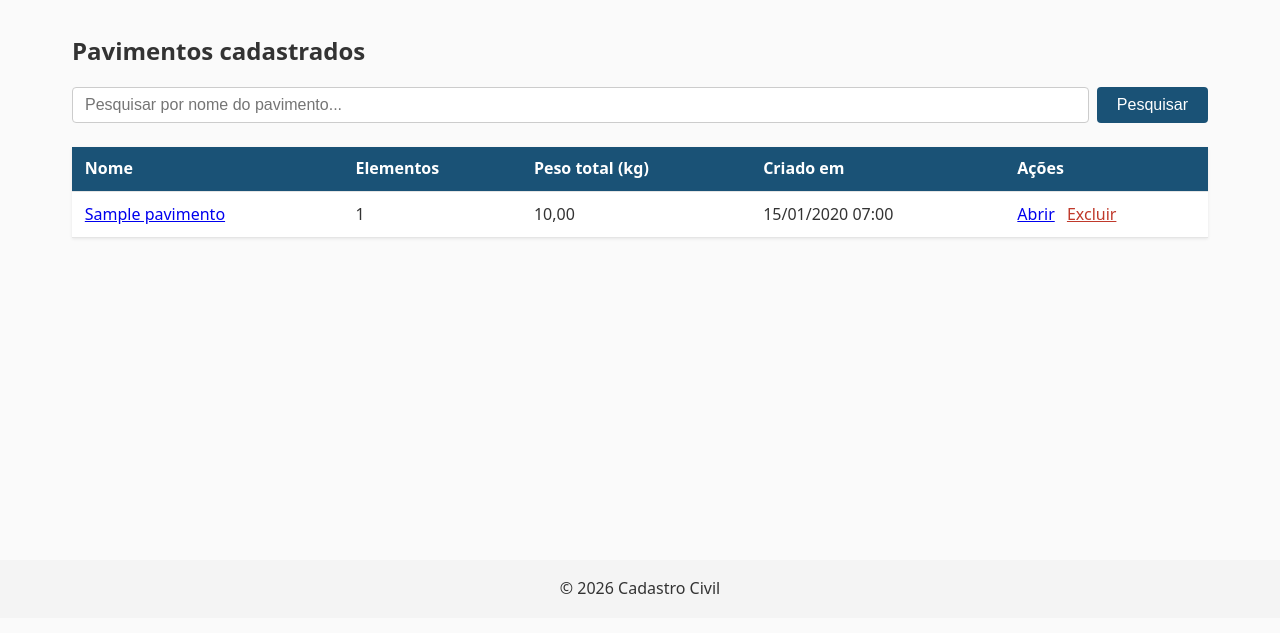
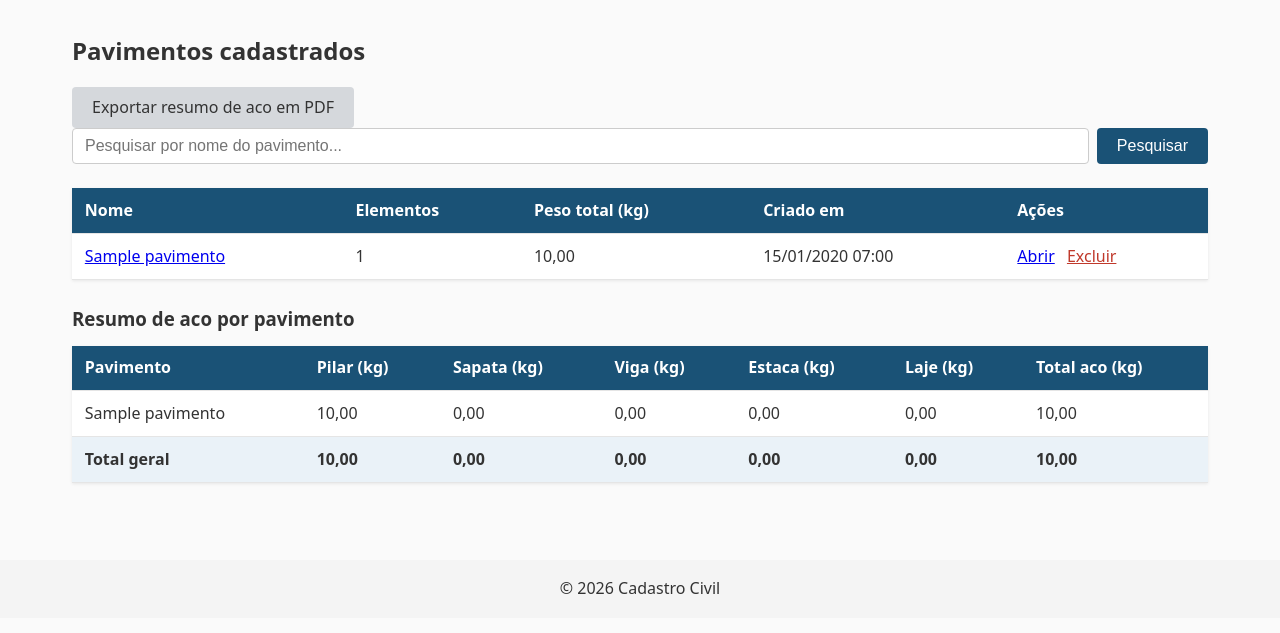
Before and after one commit to marcoantonio567/bd-_project_civil, a Django app: page /pavimentos/ in a window 1280 px wide. Shown: the part 83-716 px from the top of the page. Run offline with Django 5.2, Linux system fonts and the light colour scheme; tables that the repository leaves empty hold one stand-in row (values such as "Sample post").

Commit message:
Add PDF export functionality for Aço summary report; update views, templates, and tests

```diff
--- a/core/urls.py
+++ b/core/urls.py
@@ -7,6 +7,7 @@ app_name = 'core'
 urlpatterns = [
     path('', views.home, name='home'),
     path('pavimentos/', views.pavimento_list, name='pavimento_list'),
+    path('relatorios/resumo-aco/', views.relatorio_resumo_aco, name='relatorio_resumo_aco'),
     path('pavimentos/novo/', views.pavimento_create, name='pavimento_create'),
     path('pavimentos/<int:pk>/', views.pavimento_detail, name='pavimento_detail'),
     path('pavimentos/<int:pk>/excluir/', views.pavimento_delete, name='pavimento_delete'),
--- a/core/views.py
+++ b/core/views.py
@@ -1,9 +1,16 @@
 import re
+from decimal import Decimal
+from io import BytesIO
 from itertools import groupby
 
 from django.contrib import messages
+from django.http import HttpResponse
 from django.shortcuts import get_object_or_404, redirect, render
 from django.urls import reverse
+from reportlab.lib import colors
+from reportlab.lib.pagesizes import A4, landscape
+from reportlab.lib.styles import getSampleStyleSheet
+from reportlab.platypus import Paragraph, SimpleDocTemplate, Spacer, Table, TableStyle
 
 from .forms import ElementoForm, PavimentoForm
 from .models import Elemento, Pavimento
@@ -29,6 +36,64 @@ def resumo_por_diametro(elementos):
             'peso_total': sum(e.peso_total for e in itens),
         })
     return resumo
+
+
+def formatar_decimal_br(valor):
+    return f'{valor:.2f}'.replace('.', ',')
+
+
+def pavimentos_filtrados(busca=''):
+    pavimentos = Pavimento.objects.prefetch_related('elementos').all()
+    if busca:
+        pavimentos = pavimentos.filter(nome__icontains=busca)
+    return sorted(pavimentos, key=lambda p: chave_natural(p.nome))
+
+
+def resumo_aco_por_pavimentos(pavimentos):
+    """Resume somente o peso de aco, separado por pavimento e tipo."""
+    tipos = [{'codigo': codigo, 'rotulo': rotulo} for codigo, rotulo in Elemento.TIPO_CHOICES]
+    totais_por_tipo = {tipo['codigo']: Decimal('0') for tipo in tipos}
+    linhas = []
+    total_geral = Decimal('0')
+
+    for pavimento in pavimentos:
+        elementos_aco = [e for e in pavimento.elementos.all() if e.eh_aco]
+        total_pavimento = Decimal('0')
+        totais_tipo = []
+
+        for tipo in tipos:
+            subtotal = sum(
+                (e.peso_total for e in elementos_aco if e.tipo == tipo['codigo']),
+                Decimal('0'),
+            )
+            totais_tipo.append({
+                'codigo': tipo['codigo'],
+                'rotulo': tipo['rotulo'],
+                'peso_total': subtotal,
+            })
+            totais_por_tipo[tipo['codigo']] += subtotal
+            total_pavimento += subtotal
+
+        linhas.append({
+            'pavimento': pavimento,
+            'tipos': totais_tipo,
+            'total': total_pavimento,
+        })
+        total_geral += total_pavimento
+
+    return {
+        'tipos': tipos,
+        'linhas': linhas,
+        'totais_tipos': [
+            {
+                'codigo': tipo['codigo'],
+                'rotulo': tipo['rotulo'],
+                'peso_total': totais_por_tipo[tipo['codigo']],
+            }
+            for tipo in tipos
+        ],
+        'total_geral': total_geral,
+    }
 
 
 def elemento_form_prefix(elemento):
@@ -149,14 +214,73 @@ def home(request):
 
 def pavimento_list(request):
     busca = request.GET.get('q', '').strip()
-    pavimentos = Pavimento.objects.all()
-    if busca:
-        pavimentos = pavimentos.filter(nome__icontains=busca)
-    pavimentos = sorted(pavimentos, key=lambda p: chave_natural(p.nome))
+    pavimentos = pavimentos_filtrados(busca)
+    resumo_aco = resumo_aco_por_pavimentos(pavimentos)
     return render(request, 'core/pavimento_list.html', {
         'pavimentos': pavimentos,
         'busca': busca,
+        'resumo_aco': resumo_aco,
     })
+
+
+def relatorio_resumo_aco(request):
+    busca = request.GET.get('q', '').strip()
+    pavimentos = pavimentos_filtrados(busca)
+    resumo_aco = resumo_aco_por_pavimentos(pavimentos)
+
+    buffer = BytesIO()
+    documento = SimpleDocTemplate(
+        buffer,
+        pagesize=landscape(A4),
+        rightMargin=24,
+        leftMargin=24,
+        topMargin=24,
+        bottomMargin=24,
+        pageCompression=0,
+    )
+    estilos = getSampleStyleSheet()
+    elementos = [
+        Paragraph('Relatorio resumo de aco', estilos['Title']),
+        Paragraph('Pesos totais em kg, considerando somente elementos de aco.', estilos['Normal']),
+        Spacer(1, 14),
+    ]
+
+    dados = [[
+        'Pavimento',
+        *[f'{tipo["rotulo"]} (kg)' for tipo in resumo_aco['tipos']],
+        'Total aco (kg)',
+    ]]
+    for linha in resumo_aco['linhas']:
+        dados.append([
+            linha['pavimento'].nome,
+            *[formatar_decimal_br(tipo['peso_total']) for tipo in linha['tipos']],
+            formatar_decimal_br(linha['total']),
+        ])
+    dados.append([
+        'Total geral',
+        *[formatar_decimal_br(tipo['peso_total']) for tipo in resumo_aco['totais_tipos']],
+        formatar_decimal_br(resumo_aco['total_geral']),
+    ])
+
+    tabela = Table(dados, repeatRows=1)
+    tabela.setStyle(TableStyle([
+        ('BACKGROUND', (0, 0), (-1, 0), colors.HexColor('#1a5276')),
+        ('TEXTCOLOR', (0, 0), (-1, 0), colors.white),
+        ('FONTNAME', (0, 0), (-1, 0), 'Helvetica-Bold'),
+        ('FONTNAME', (0, -1), (-1, -1), 'Helvetica-Bold'),
+        ('BACKGROUND', (0, -1), (-1, -1), colors.HexColor('#eaf2f8')),
+        ('GRID', (0, 0), (-1, -1), 0.5, colors.HexColor('#d5d8dc')),
+        ('ALIGN', (1, 1), (-1, -1), 'RIGHT'),
+        ('VALIGN', (0, 0), (-1, -1), 'MIDDLE'),
+        ('ROWBACKGROUNDS', (0, 1), (-1, -2), [colors.white, colors.HexColor('#f7f9fb')]),
+        ('PADDING', (0, 0), (-1, -1), 6),
+    ]))
+    elementos.append(tabela)
+    documento.build(elementos)
+
+    response = HttpResponse(buffer.getvalue(), content_type='application/pdf')
+    response['Content-Disposition'] = 'attachment; filename="relatorio-resumo-aco.pdf"'
+    return response
 
 
 def pavimento_create(request):
--- a/requirements.txt
+++ b/requirements.txt
@@ -1 +1,2 @@
 django>=6.0,<7.0
+reportlab>=4.2,<5.0
--- a/templates/core/pavimento_list.html
+++ b/templates/core/pavimento_list.html
@@ -4,6 +4,12 @@
 
 {% block content %}
     <h2>Pavimentos cadastrados</h2>
+
+    <p>
+        <a href="{% url 'core:relatorio_resumo_aco' %}{% if busca %}?q={{ busca|urlencode }}{% endif %}" class="botao-secundario">
+            Exportar resumo de aco em PDF
+        </a>
+    </p>
 
     <form method="get" class="busca">
         <input type="text" name="q" value="{{ busca }}" placeholder="Pesquisar por nome do pavimento...">
@@ -37,6 +43,39 @@
                 {% endfor %}
             </tbody>
         </table>
+
+        <h3>Resumo de aco por pavimento</h3>
+        <table class="tabela-resumo-aco">
+            <thead>
+                <tr>
+                    <th>Pavimento</th>
+                    {% for tipo in resumo_aco.tipos %}
+                        <th>{{ tipo.rotulo }} (kg)</th>
+                    {% endfor %}
+                    <th>Total aco (kg)</th>
+                </tr>
+            </thead>
+            <tbody>
+                {% for linha in resumo_aco.linhas %}
+                    <tr>
+                        <td>{{ linha.pavimento.nome }}</td>
+                        {% for tipo in linha.tipos %}
+                            <td>{{ tipo.peso_total|floatformat:2 }}</td>
+                        {% endfor %}
+                        <td>{{ linha.total|floatformat:2 }}</td>
+                    </tr>
+                {% endfor %}
+            </tbody>
+            <tfoot>
+                <tr>
+                    <th>Total geral</th>
+                    {% for tipo in resumo_aco.totais_tipos %}
+                        <th>{{ tipo.peso_total|floatformat:2 }}</th>
+                    {% endfor %}
+                    <th>{{ resumo_aco.total_geral|floatformat:2 }}</th>
+                </tr>
+            </tfoot>
+        </table>
     {% else %}
         {% if busca %}
             <p>Nenhum pavimento encontrado para "{{ busca }}".</p>
```
Also changed, not shown: core/tests.py (+70 -0 lines).
